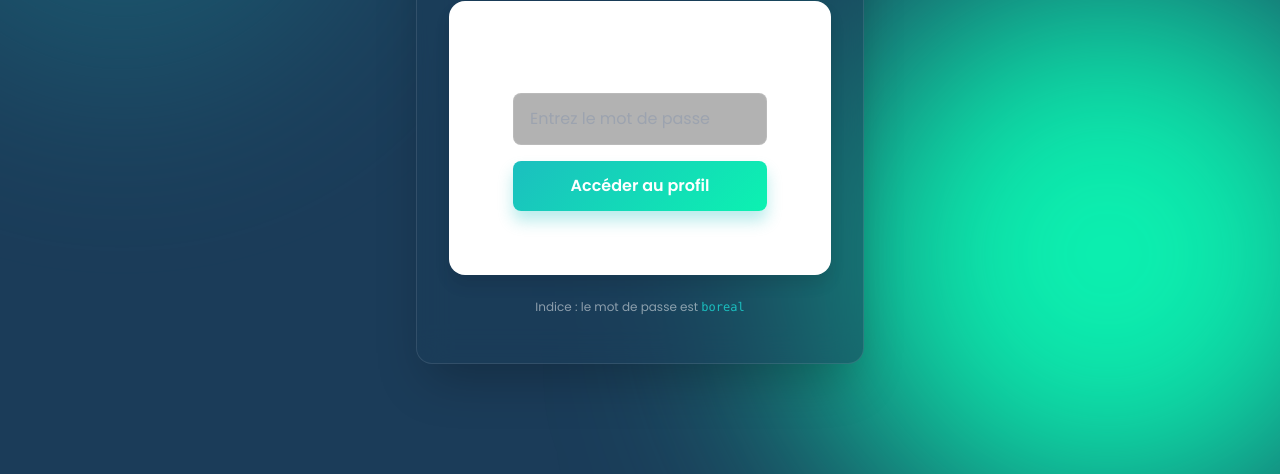
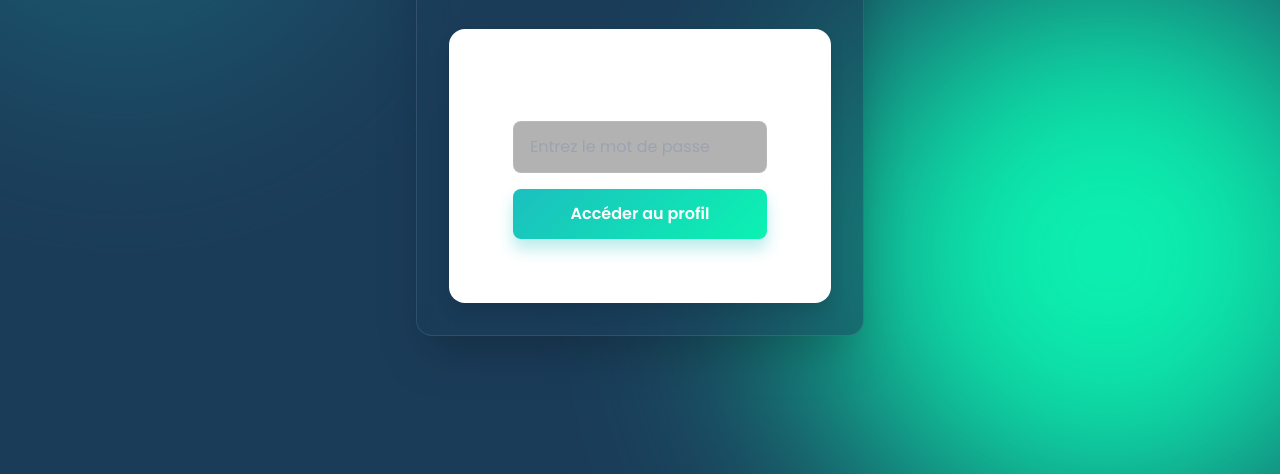
Before and after one commit to borealytics/borealytics-website, a website built with Vite: page cv.html in a window 1280 px wide. Shown: the part 326-800 px from the top of the page. Built offline with nearby package versions, Linux system fonts and the light colour scheme.

Commit message:
Remove password hint from CV auth modal

```diff
--- a/cv.html
+++ b/cv.html
@@ -136,10 +136,7 @@
                 </button>
             </form>
 
-            <div class="mt-6 text-center">
-                <p class="text-xs text-white/50">Indice : le mot de passe est <span
-                        class="font-mono text-boreal-secondary">boreal</span></p>
-            </div>
+
         </div>
     </div>
 
```
